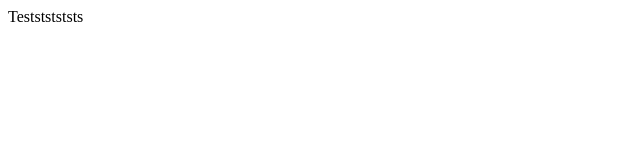
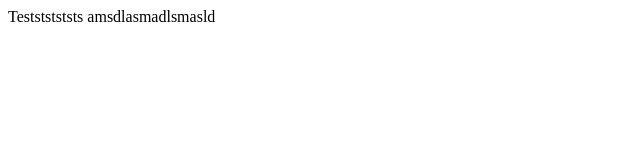
Before and after one commit to mochiron-desu/testcommit123, a plain HTML site: page index.html in a window 1280 px wide. Shown: the whole page, without its empty margins (0-640 px from the left). Drawn offline with Linux system fonts and the light colour scheme.

Commit message:
Update index.html

```diff
--- a/index.html
+++ b/index.html
@@ -2,4 +2,7 @@
     <head>
         Testststststs
     </head>
+    <body>
+        amsdlasmadlsmasld
+    </body>
 </html>
```
